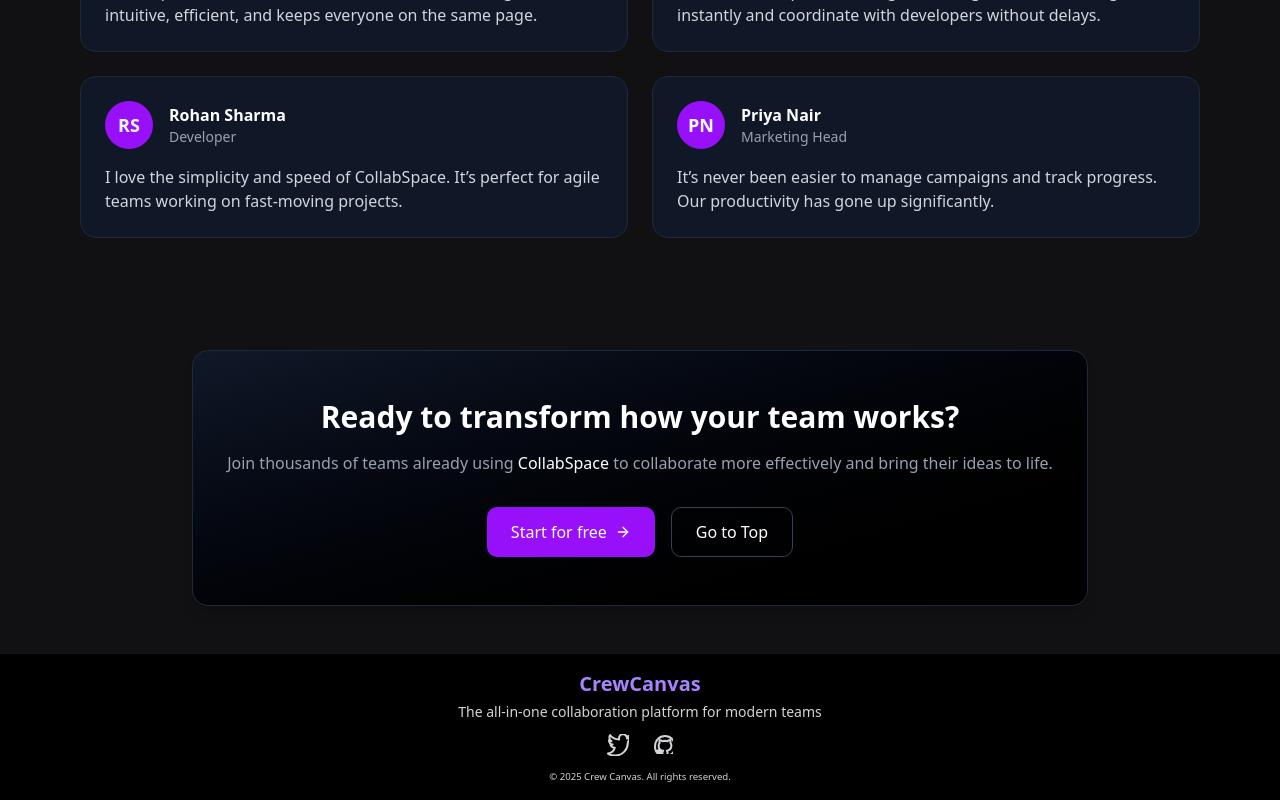
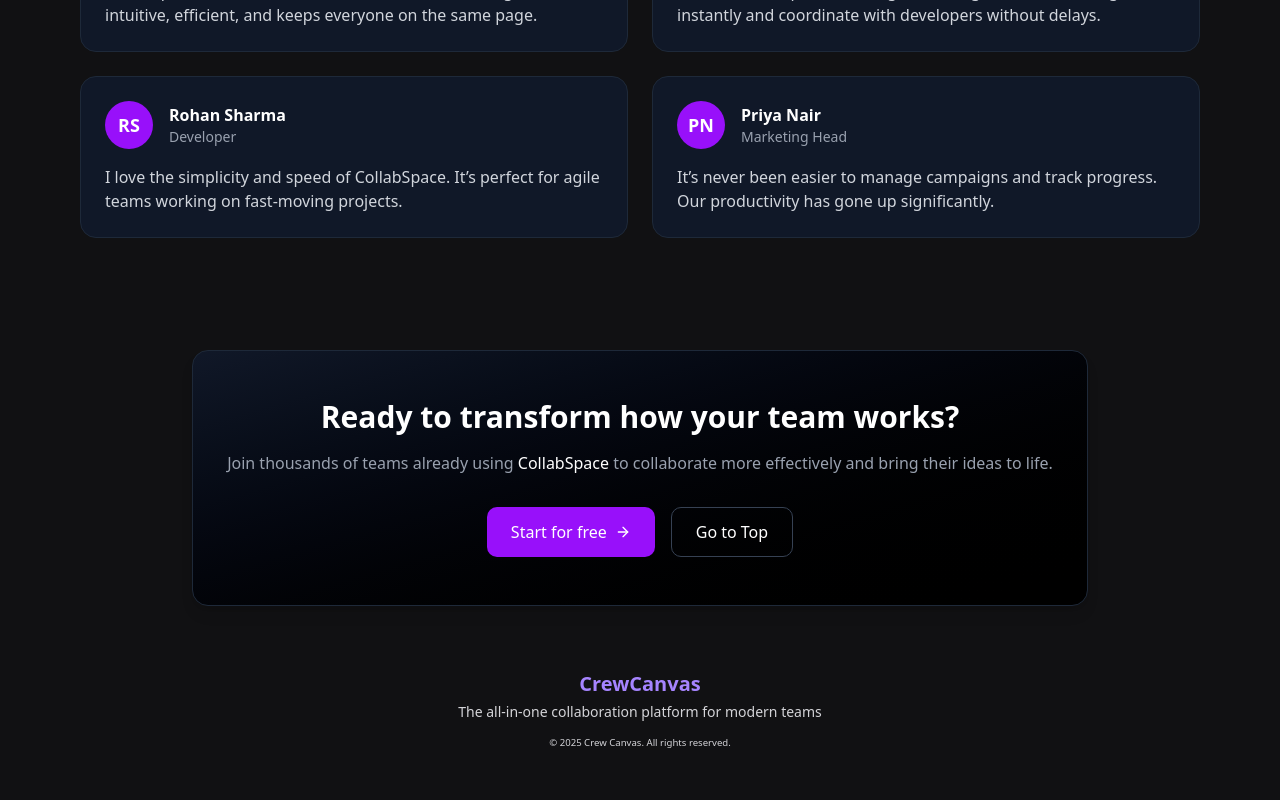
Before and after one commit to VedangKanade20/crew-canvas-own-client, a Next.js app: page / in a window 1280 px wide. Shown: the part 2308-3108 px from the top of the page. After the commit the page ends 3074 px from the top, so only its background shows below. Built offline with nearby package versions, Linux system fonts and the light colour scheme.

Commit message:
Made the strcuture less complex

```diff
--- a/package.json
+++ b/package.json
@@ -18,6 +18,7 @@
     "next": "15.4.4",
     "react": "19.1.0",
     "react-dom": "19.1.0",
+    "react-hot-toast": "^2.6.0",
     "react-icons": "^5.5.0",
     "tailwind-merge": "^3.3.1",
     "zustand": "^5.0.6"
--- a/src/app/layout.tsx
+++ b/src/app/layout.tsx
@@ -30,7 +30,7 @@ export default function RootLayout({
     return (
         <html lang="en">
             <body
-                className={`${geistSans.variable} ${geistMono.variable} antialiased`}
+                className={`${geistSans.variable} ${geistMono.variable} antialiased bg-[#111113] text-white`}
             >
                 <Header />
                 {children}
--- a/src/components/Footer.tsx
+++ b/src/components/Footer.tsx
@@ -2,52 +2,17 @@
 import React from "react";
 
 const Footer: React.FC = () => (
-    <footer className="bg-black text-white py-4 text-center font-inherit">
-        <div className="text-xl font-bold text-violet-400 mb-1">
-            CrewCanvas
-        </div>
+    <footer className="bg-transparent text-white py-4 text-center font-inherit">
+        <div className="text-xl font-bold text-violet-400 mb-1">CrewCanvas</div>
         <div className="text-zinc-300 mb-3 text-sm">
             The all-in-one collaboration platform for modern teams
         </div>
-        <div className="flex justify-center gap-6 mb-3">
-            <a
-                href="#"
-                className="text-zinc-300 text-xl hover:text-violet-400 transition-colors"
-                aria-label="Twitter"
-            >
-                <svg
-                    width="22"
-                    height="22"
-                    fill="none"
-                    stroke="currentColor"
-                    strokeWidth="2"
-                    strokeLinecap="round"
-                    strokeLinejoin="round"
-                >
-                    <path d="M23 3a10.9 10.9 0 0 1-3.14 1.53A4.48 4.48 0 0 0 22.4 1.64a9.09 9.09 0 0 1-2.88 1.1A4.48 4.48 0 0 0 16.5 0c-2.5 0-4.5 2.01-4.5 4.5 0 .35.04.7.11 1.03A12.94 12.94 0 0 1 3 1.13a4.48 4.48 0 0 0-.61 2.27c0 1.56.8 2.93 2.02 3.74A4.48 4.48 0 0 1 2 6.13v.06c0 2.18 1.55 4 3.62 4.41a4.52 4.52 0 0 1-2.02.08c.57 1.78 2.23 3.08 4.2 3.12A9.05 9.05 0 0 1 1 19.54a12.8 12.8 0 0 0 6.95 2.04c8.34 0 12.9-6.91 12.9-12.9 0-.2 0-.39-.01-.58A9.22 9.22 0 0 0 23 3z" />
-                </svg>
-            </a>
-            <a
-                href="#"
-                className="text-zinc-300 text-xl hover:text-violet-400 transition-colors"
-                aria-label="GitHub"
-            >
-                <svg
-                    width="20"
-                    height="20"
-                    fill="none"
-                    stroke="currentColor"
-                    strokeWidth="2"
-                    strokeLinecap="round"
-                    strokeLinejoin="round"
-                >
-                    <path d="M12 2C6.48 2 2 6.58 2 12.26c0 4.49 2.87 8.3 6.84 9.64.5.09.68-.22.68-.48 0-.24-.01-.87-.01-1.7-2.78.62-3.37-1.36-3.37-1.36-.45-1.18-1.1-1.5-1.1-1.5-.9-.63.07-.62.07-.62 1 .07 1.53 1.05 1.53 1.05.89 1.56 2.34 1.11 2.91.85.09-.66.35-1.11.63-1.37-2.22-.26-4.56-1.14-4.56-5.07 0-1.12.39-2.03 1.03-2.75-.1-.26-.45-1.3.1-2.7 0 0 .84-.28 2.75 1.05A9.38 9.38 0 0 1 12 6.84c.85.004 1.71.12 2.51.35 1.91-1.33 2.75-1.05 2.75-1.05.55 1.4.2 2.44.1 2.7.64.72 1.03 1.63 1.03 2.75 0 3.94-2.34 4.81-4.57 5.07.36.32.68.94.68 1.9 0 1.37-.01 2.47-.01 2.8 0 .27.18.58.69.48A10.01 10.01 0 0 0 22 12.26C22 6.58 17.52 2 12 2z" />
-                </svg>
-            </a>
-        </div>
+
+
         <div className="text-zinc-300 text-xs mt-3">
             <small>
-                &copy; {new Date().getFullYear()} Crew Canvas. All rights reserved.
+                &copy; {new Date().getFullYear()} Crew Canvas. All rights
+                reserved.
             </small>
         </div>
     </footer>
--- /dev/null
+++ b/src/lib/api.ts
@@ -0,0 +1,20 @@
+import axios from "axios";
+
+// Next.js environment variables use NEXT_PUBLIC_ prefix for client-side access
+const API = axios.create({
+    baseURL: process.env.NEXT_PUBLIC_API_URL || "http://localhost:5000",
+    withCredentials: true,
+});
+
+API.interceptors.response.use(
+    (response) => response,
+    (error) => {
+        if (error.response?.status === 401) {
+            console.log("Unauthorized, redirecting to login...");
+            // Handle redirect
+        }
+        return Promise.reject(error);
+    }
+);
+
+export default API;
--- a/src/lib/auth.ts
+++ b/src/lib/auth.ts
@@ -1,5 +1,5 @@
 /* eslint-disable @typescript-eslint/no-explicit-any */
-import API from "./axios";
+import API from "./api";
 
 export interface SignInFormData {
     email: string;
--- a/src/lib/axios.js
+++ /dev/null
@@ -1,23 +0,0 @@
-import axios from "axios";
-
-// Next.js environment variables use NEXT_PUBLIC_ prefix for client-side access
-const API = axios.create({
-    baseURL: process.env.NEXT_PUBLIC_API_URL || "http://localhost:5000",
-    withCredentials: true,
-});
-
-API.interceptors.request.use(
-    (config) => {
-        // In Next.js, we need to check if we're in the browser before accessing localStorage
-        if (typeof window !== "undefined") {
-            const token = localStorage.getItem("token");
-            if (token) {
-                config.headers.Authorization = `Bearer ${token}`;
-            }
-        }
-        return config;
-    },
-    (error) => Promise.reject(error)
-);
-
-export default API;
```
Also changed, not shown: 1 other file (tests, documents, lock files or other folders).
